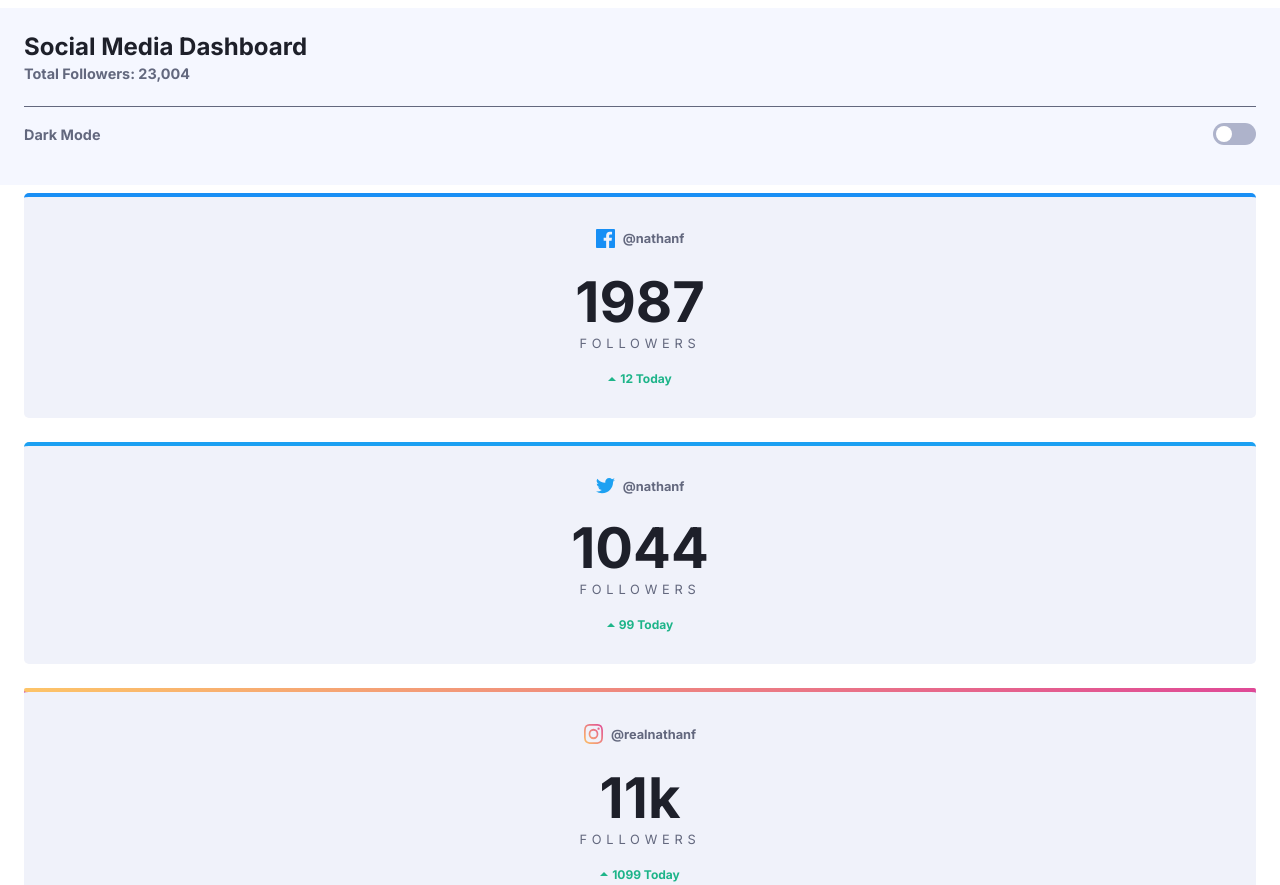
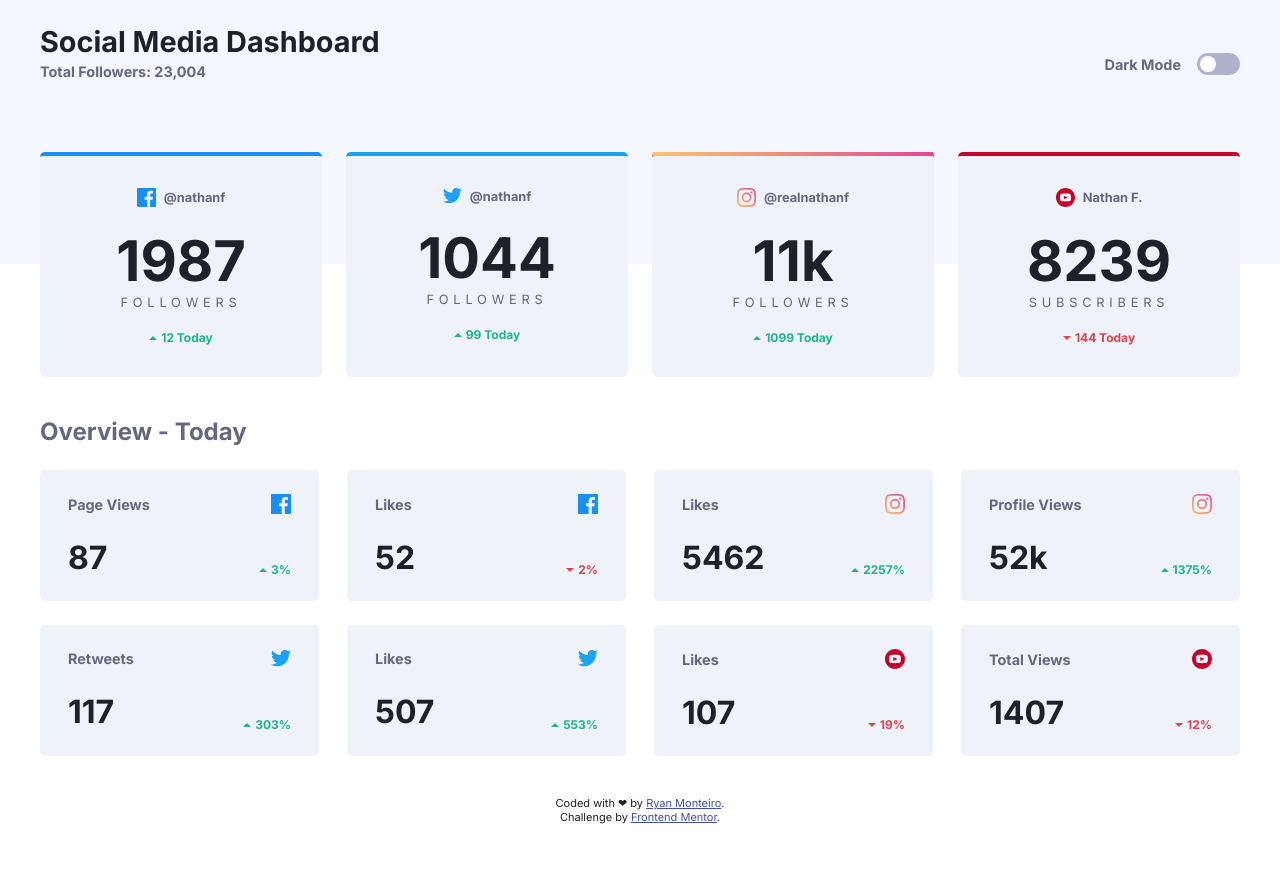
Before and after one commit to rtmonteiro/social-media-dashboard-with-theme-switcher-master, a plain HTML site: page index.html in a window 1280 px wide. Shown: the top 885 px of the page. After the commit the page ends 832 px from the top, so only its background shows below. Drawn offline with Linux system fonts and the light colour scheme.

Commit message:
it's responsive

```diff
--- a/dist/styles.css
+++ b/dist/styles.css
@@ -74,11 +74,27 @@ body {
   color: #1e202a;
 }
 
+.container {
+  width: 100%;
+  margin: auto;
+  background-color: #f5f7ff;
+  display: -webkit-box;
+  display: -ms-flexbox;
+  display: flex;
+  -webkit-box-orient: vertical;
+  -webkit-box-direction: normal;
+      -ms-flex-direction: column;
+          flex-direction: column;
+  -webkit-box-align: center;
+      -ms-flex-align: center;
+          align-items: center;
+}
+
 header {
-  width: 100%;
-  margin: 0.5rem 0;
-  padding: 1.5rem;
-  background-color: #f5f7ff;
+  width: 95%;
+  max-width: 1200px;
+  margin: auto 0;
+  padding: 1.5rem 0 10rem;
 }
 
 header hgroup {
@@ -88,20 +104,21 @@ header hgroup {
 
 header hgroup h1 {
   color: #1e202a;
-  font-size: 1.5rem;
+  font-weight: 700;
+  font-size: 1.8rem;
 }
 
 header hgroup h2 {
   margin-top: 0.25rem;
+  color: #63687e;
   font-weight: 700;
-  color: #63687e;
   font-size: 0.9rem;
 }
 
 header .theme-switch {
   margin: 1rem 0;
+  color: #63687e;
   font-weight: 700;
-  color: #63687e;
   font-size: 0.9rem;
   display: -webkit-box;
   display: -ms-flexbox;
@@ -114,15 +131,32 @@ header .theme-switch {
           align-items: center;
 }
 
+main {
+  margin-top: -7rem;
+  display: -webkit-box;
+  display: -ms-flexbox;
+  display: flex;
+  -webkit-box-orient: vertical;
+  -webkit-box-direction: normal;
+      -ms-flex-direction: column;
+          flex-direction: column;
+  -webkit-box-align: center;
+      -ms-flex-align: center;
+          align-items: center;
+}
+
 main section {
-  padding: 0 1.5rem;
+  width: 95%;
+  max-width: 1200px;
   margin-bottom: 2.5rem;
 }
 
 main section#dashboard {
   display: -ms-grid;
   display: grid;
-  gap: 1.5rem 1rem;
+  -ms-grid-columns: (minmax(250px, 1fr))[auto-fill];
+      grid-template-columns: repeat(auto-fill, minmax(250px, 1fr));
+  gap: 1.5rem;
 }
 
 main section#overview h3 {
@@ -134,7 +168,9 @@ main section#overview h3 {
 main section#overview .statistics {
   display: -ms-grid;
   display: grid;
-  gap: 1.5rem 1rem;
+  -ms-grid-columns: (minmax(250px, 1fr))[auto-fill];
+      grid-template-columns: repeat(auto-fill, minmax(250px, 1fr));
+  gap: 1.5rem 1.75rem;
 }
 
 .card {
@@ -331,4 +367,36 @@ main section#overview .statistics {
   font-weight: 700;
   font-size: 0.75rem;
 }
+
+@media screen and (min-width: 900px) {
+  header {
+    display: -webkit-box;
+    display: -ms-flexbox;
+    display: flex;
+    -webkit-box-pack: justify;
+        -ms-flex-pack: justify;
+            justify-content: space-between;
+  }
+  header hgroup {
+    border-bottom: none;
+  }
+  header .theme-switch {
+    margin: 1rem 0;
+    font-weight: 700;
+    color: #63687e;
+    font-size: 0.9rem;
+    display: -webkit-box;
+    display: -ms-flexbox;
+    display: flex;
+    -webkit-box-pack: justify;
+        -ms-flex-pack: justify;
+            justify-content: space-between;
+    -webkit-box-align: center;
+        -ms-flex-align: center;
+            align-items: center;
+  }
+  header .theme-switch p {
+    margin-right: 1rem;
+  }
+}
 /*# sourceMappingURL=styles.css.map */
--- a/index.html
+++ b/index.html
@@ -18,7 +18,7 @@
 </head>
 
 <body>
-
+  <div class="container">
     <header>
       <hgroup>
         <h1>Social Media Dashboard</h1>
@@ -32,6 +32,7 @@
         </label>
       </div>
     </header>
+  </div>
   <main>
     <section id="dashboard">
       <div class="card facebook">
```
Lines whose indentation alone changed are shown as unchanged.
